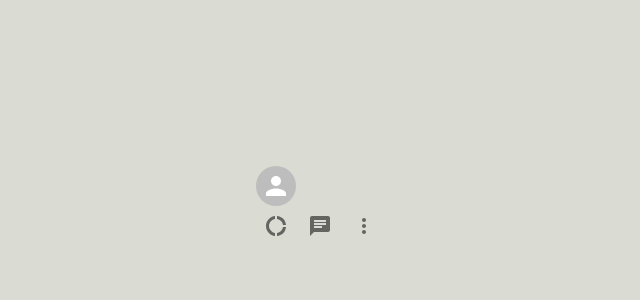
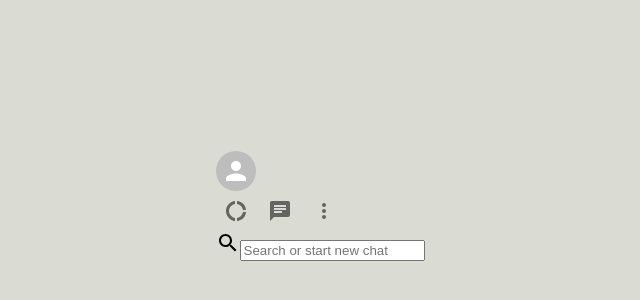
Before and after one commit to DiscoKoala/messaging-app-frontend, a React (Create React App) app: page / in a window 1280 px wide. Shown: the part 194-494 px from the top of the page, without its empty margins (320-960 px from the left). Built offline with nearby package versions, Linux system fonts and the light colour scheme; the HTML template or start-up script is replaced by a standard one.

Commit message:
Still no worky

```diff
--- a/src/components/Sidebar.css
+++ b/src/components/Sidebar.css
@@ -1,19 +1,22 @@
 .sidebar {
     display: flex;
+    align-items: flex-start;
     flex-direction: column;
     flex: 0.35;
 }
 
 .sidebar_header {
     display: flex;
+    align-items: flex-start;
     justify-content: space-between;
     padding: 20px;
     border-right: 1px solid lightgray;
+
 }
 
 .sidebar_headerRight {
     display: flex;
-    align-items: center;
+    align-items: flex-start;
     justify-content: space-between;
     min-width: 10vw;
 }
@@ -21,4 +24,5 @@
 .sidebar_headerRight > .MuiSvgIcon-root {
     margin-right: 2vw;
     font-size: 24px !important;
+
 }
--- a/src/components/Sidebar.js
+++ b/src/components/Sidebar.js
@@ -5,6 +5,7 @@ import ChatIcon from '@mui/icons-material/Chat'
 import MoreVertIcon from '@mui/icons-material/MoreVert'
 import IconButton from '@mui/material/IconButton'
 import Avatar from '@mui/material/Avatar'
+import { SearchOutlined } from '@mui/icons-material'
 
 const Sidebar = () => {
     return (
@@ -23,6 +24,10 @@ const Sidebar = () => {
                     </IconButton>
                 </div>
             <div classname="sidebar_search"></div>
+                <div className="sidebar_searchContainer">
+                    <SearchOutlined />
+                    <input placeholder="Search or start new chat" type="text" />
+                </div>
             <div classname="sidebar_chats"></div>
         </div>
     )
```
